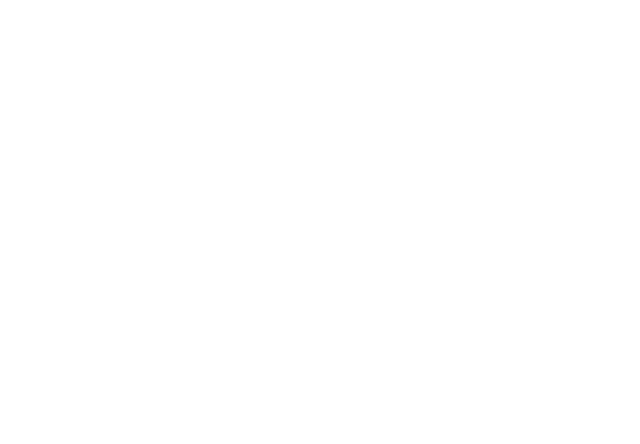
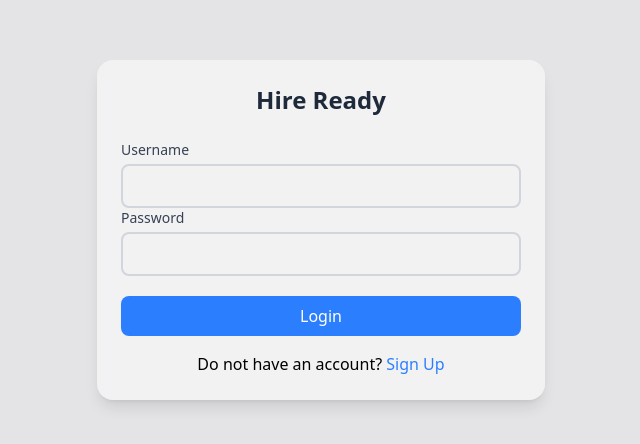
Before and after one commit to VibhorSharma0053/Virus, a React (Vite) app in the folder client/: page /login in a window 1280 px wide. Before the commit this address had no page. Shown: the part 170-614 px from the top of the page, without its empty margins (319-959 px from the left). Built offline with nearby package versions, Linux system fonts and the light colour scheme.

Commit message:
login init2

```diff
--- a/client/src/App.jsx
+++ b/client/src/App.jsx
@@ -1,15 +1,19 @@
 import { BrowserRouter as Router, Routes, Route } from 'react-router-dom';
-import Login from './pages/Login';
+import LoginPage from './pages/Login';
+
 
 
 const App = () => {
   return (
     <>
-      <Router>
-        <Routes>
-          <Route path='/' element={Login} />
-        </Routes>
-      </Router>
+    <Router>
+      <Routes>
+        {/* <Route path="/" element={<HomePage />} /> */}
+        <Route path="/login" element={<LoginPage />} />
+        {/* <Route path="/signup" element={<SignupPage />} /> */}
+
+      </Routes>
+    </Router>
     </>
   );
 };
--- a/client/src/pages/Login.jsx
+++ b/client/src/pages/Login.jsx
@@ -1,6 +1,6 @@
 import { useState } from "react";
 import { Link } from "react-router-dom";
-const Login = () => {
+const LoginPage = () => {
   const [formData, setFormData] = useState({
     username: "",
     password: "",
@@ -79,7 +79,7 @@
         </div>
         <p className="text-center mt-4 text-black">
           Do not have an account?{" "}
-          <Link to="/signup" className="text-blue-500">
+          <Link to="/" className="text-blue-500">
             Sign Up
           </Link>
         </p>
@@ -88,4 +88,4 @@
   );
 };
 
-export default Login;
+export default LoginPage;
```
